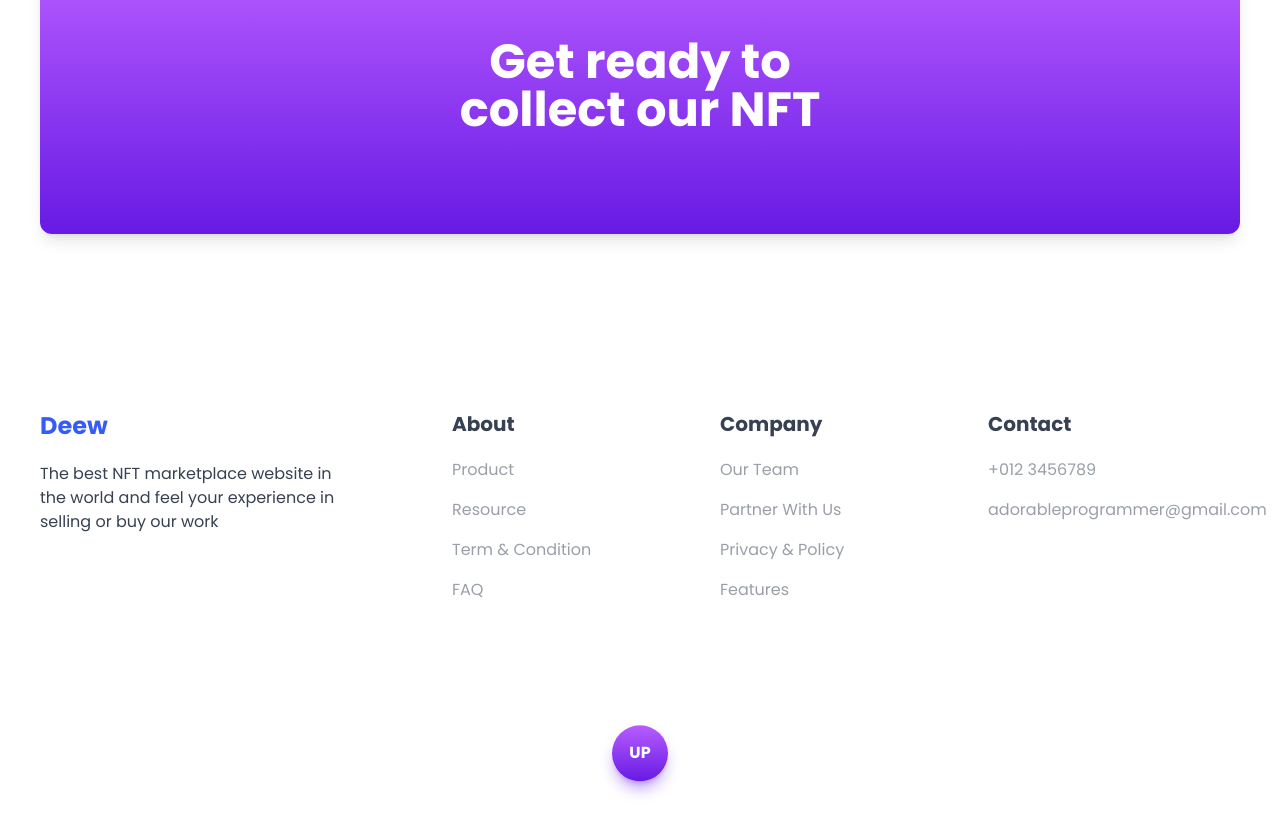
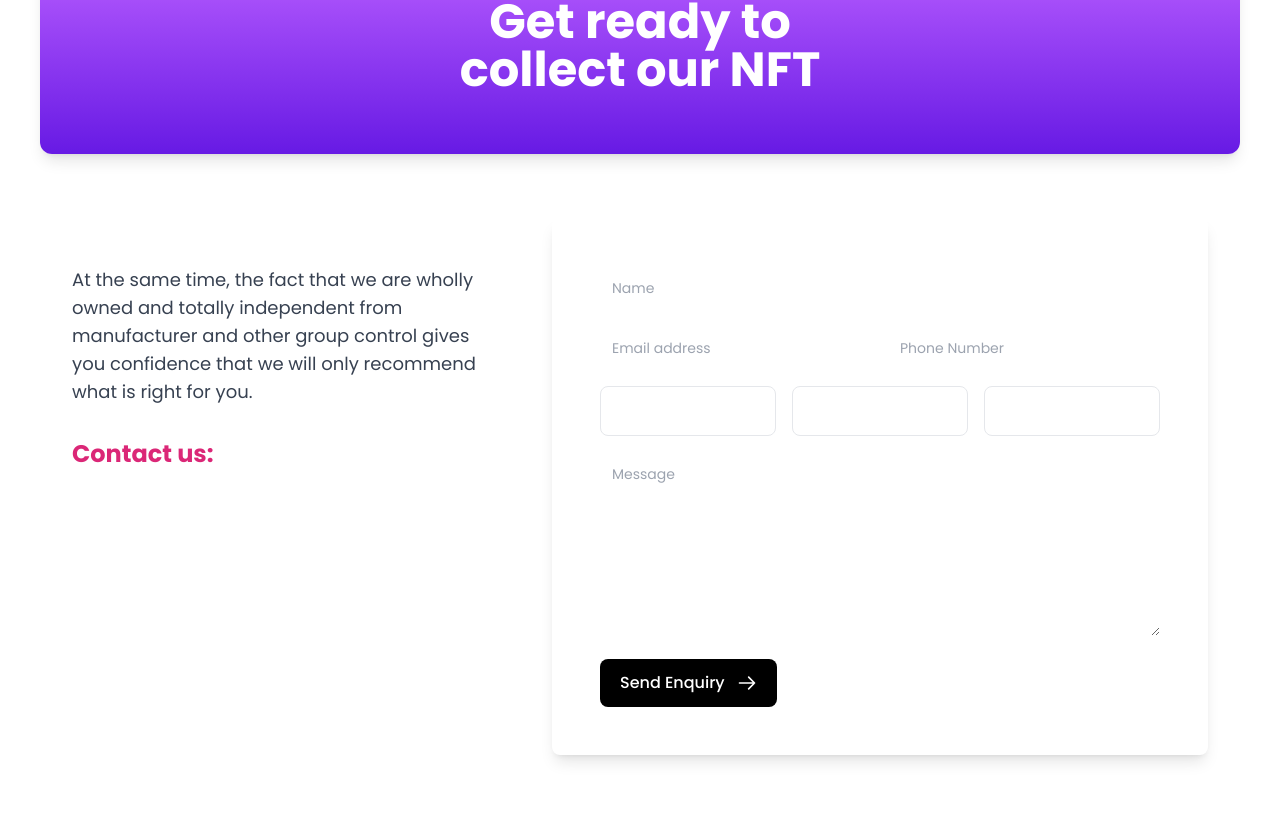
Before and after one commit to jamescardona11/deew-landing, a Next.js app: page / in a window 1280 px wide. Shown: the part 4965-5780 px from the top of the page. Built offline with nearby package versions, Linux system fonts and the light colour scheme; no server answers.

Commit message:
add contact and team components

```diff
--- /dev/null
+++ b/components/Contacts.js
@@ -0,0 +1,147 @@
+import React from 'react'
+
+import { Container } from '@/components'
+
+export const Contacts = () => {
+  return (
+    <Container className="bg-white">
+      <div
+        className={
+          'bg-gradient-to-b from-[#B75CFF] to-[#671AE4] rounded-xl py-10 px-5 flex items-center justify-center shadow-lg flex-col'
+        }
+      >
+        <h2 className="font-bold text-2xl sm:text-4xl lg:text-5xl mb-5 w-full md:w-2/5 leading-snug text-center">
+          Get ready to collect our NFT
+        </h2>
+      </div>
+      <section>
+        <div className="max-w-screen-xl px-4 py-16 mx-auto sm:px-6 lg:px-8">
+          <div className="grid grid-cols-1 gap-x-16 gap-y-8 lg:grid-cols-5">
+            <div className="lg:py-12 lg:col-span-2">
+              <p className="max-w-xl text-lg text-gray-700">
+                At the same time, the fact that we are wholly owned and totally independent from manufacturer and other
+                group control gives you confidence that we will only recommend what is right for you.
+              </p>
+
+              <div className="mt-8">
+                <a href="" className="text-2xl font-bold text-pink-600">
+                  Contact us:
+                </a>
+
+                <address className="mt-2 not-italic">282 Kevin Brook, Imogeneborough, CA 58517</address>
+              </div>
+            </div>
+
+            <div className="p-8 bg-white rounded-lg shadow-lg lg:p-12 lg:col-span-3">
+              <form action="" className="space-y-4">
+                <div>
+                  <label className="sr-only" htmlFor="name">
+                    Name
+                  </label>
+                  <input
+                    className="w-full p-3 text-sm border-gray-200 rounded-lg"
+                    placeholder="Name"
+                    type="text"
+                    id="name"
+                  />
+                </div>
+
+                <div className="grid grid-cols-1 gap-4 sm:grid-cols-2">
+                  <div>
+                    <label className="sr-only" htmlFor="email">
+                      Email
+                    </label>
+                    <input
+                      className="w-full p-3 text-sm border-gray-200 rounded-lg"
+                      placeholder="Email address"
+                      type="email"
+                      id="email"
+                    />
+                  </div>
+
+                  <div>
+                    <label className="sr-only" htmlFor="phone">
+                      Phone
+                    </label>
+                    <input
+                      className="w-full p-3 text-sm border-gray-200 rounded-lg"
+                      placeholder="Phone Number"
+                      type="tel"
+                      id="phone"
+                    />
+                  </div>
+                </div>
+
+                <div className="grid grid-cols-1 gap-4 text-center sm:grid-cols-3">
+                  <div>
+                    <input className="sr-only" id="option1" type="radio" tabIndex="-1" />
+                    <label
+                      htmlFor="option1"
+                      className="block w-full p-3 border border-gray-200 rounded-lg"
+                      tabIndex="0"
+                    >
+                      <span className="text-sm font-medium"> Option 1 </span>
+                    </label>
+                  </div>
+
+                  <div>
+                    <input className="sr-only" id="option2" type="radio" tabIndex="-1" />
+                    <label
+                      htmlFor="option2"
+                      className="block w-full p-3 border border-gray-200 rounded-lg"
+                      tabIndex="0"
+                    >
+                      <span className="text-sm font-medium"> Option 2 </span>
+                    </label>
+                  </div>
+
+                  <div>
+                    <input className="sr-only" id="option3" type="radio" tabIndex="-1" />
+                    <label
+                      htmlFor="option3"
+                      className="block w-full p-3 border border-gray-200 rounded-lg"
+                      tabIndex="0"
+                    >
+                      <span className="text-sm font-medium"> Option 3 </span>
+                    </label>
+                  </div>
+                </div>
+
+                <div>
+                  <label className="sr-only" htmlFor="message">
+                    Message
+                  </label>
+                  <textarea
+                    className="w-full p-3 text-sm border-gray-200 rounded-lg"
+                    placeholder="Message"
+                    rows="8"
+                    id="message"
+                  ></textarea>
+                </div>
+
+                <div className="mt-4">
+                  <button
+                    type="submit"
+                    className="inline-flex items-center justify-center w-full px-5 py-3 text-white bg-black rounded-lg sm:w-auto"
+                  >
+                    <span className="font-medium"> Send Enquiry </span>
+
+                    <svg
+                      xmlns="http://www.w3.org/2000/svg"
+                      className="w-5 h-5 ml-3"
+                      fill="none"
+                      viewBox="0 0 24 24"
+                      stroke="currentColor"
+                    >
+                      <path strokeLinecap="round" strokeLinejoin="round" strokeWidth="2" d="M14 5l7 7m0 0l-7 7m7-7H3" />
+                    </svg>
+                  </button>
+                </div>
+              </form>
+            </div>
+          </div>
+        </div>
+      </section>
+    </Container>
+  )
+}
--- /dev/null
+++ b/components/Team.js
@@ -0,0 +1,44 @@
+export const Team = () => {
+  return (
+    <section className="bg-white dark:bg-gray-900">
+      <div className="container px-6 py-10 mx-auto">
+        <div className="xl:flex xl:items-center xL:-mx-4">
+          <div className="xl:w-1/2 xl:mx-4">
+            <h1 className="text-3xl font-semibold text-gray-800 capitalize lg:text-4xl dark:text-white">Our Team</h1>
+
+            <p className="max-w-2xl mt-4 text-gray-500 dark:text-gray-300">
+              Lorem ipsum dolor sit amet consectetur adipisicing elit. Illo incidunt ex placeat modi magni quia error
+              alias, adipisci rem similique, at omnis eligendi optio eos harum.
+            </p>
+          </div>
+
+          <div className="grid grid-cols-1 gap-8 mt-8 xl:mt-0 xl:mx-4 xl:w-1/2 md:grid-cols-2">
+            <div>
+              <img
+                className="object-cover rounded-xl aspect-square"
+                src="https://images.unsplash.com/photo-1570295999919-56ceb5ecca61?ixlib=rb-1.2.1&ixid=MnwxMjA3fDB8MHxwaG90by1wYWdlfHx8fGVufDB8fHx8&auto=format&fit=crop&w=880&q=80"
+                alt=""
+              />
+
+              <h1 className="mt-4 text-2xl font-semibold text-gray-700 capitalize dark:text-white">John Doe</h1>
+
+              <p className="mt-2 text-gray-500 capitalize dark:text-gray-300">Full stack developer</p>
+            </div>
+
+            <div>
+              <img
+                className="object-cover rounded-xl aspect-square"
+                src="https://images.unsplash.com/photo-1499470932971-a90681ce8530?ixlib=rb-1.2.1&ixid=MnwxMjA3fDB8MHxwaG90by1wYWdlfHx8fGVufDB8fHx8&auto=format&fit=crop&w=1470&q=80"
+                alt=""
+              />
+
+              <h1 className="mt-4 text-2xl font-semibold text-gray-700 capitalize dark:text-white">Mia</h1>
+
+              <p className="mt-2 text-gray-500 capitalize dark:text-gray-300">Graphic Designer</p>
+            </div>
+          </div>
+        </div>
+      </div>
+    </section>
+  )
+}
--- a/pages/index.js
+++ b/pages/index.js
@@ -14,6 +14,7 @@ import {
   Networks,
   TopCreator,
 } from '@/components'
+import { Contacts } from '@/components/Contacts'
 
 import React from 'react'
 
@@ -31,17 +32,8 @@ const Home = () => {
         <Pricing />
         <AboutUs />
         <FAQ />
-        <Container>
-          <div
-            className={
-              'bg-gradient-to-b from-[#B75CFF] to-[#671AE4] rounded-xl py-20 px-10 flex items-center justify-center shadow-lg flex-col mb-44'
-            }
-          >
-            <h2 className="font-bold text-2xl sm:text-4xl lg:text-5xl mb-5 w-full md:w-2/5 leading-snug text-center">
-              Get ready to collect our NFT
-            </h2>
-          </div>
-        </Container>
+
+        <Contacts />
         <Footer />
       </div>
       <div className="banner"></div>
```
